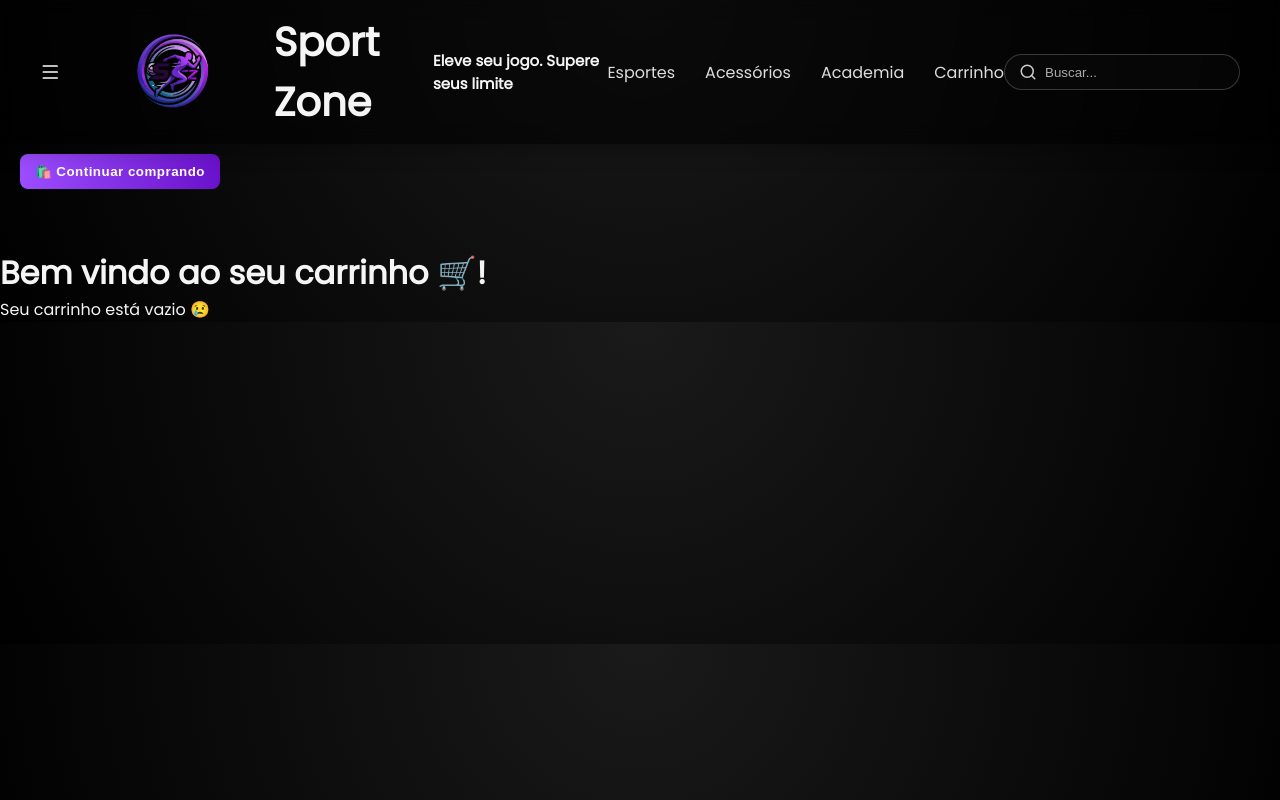
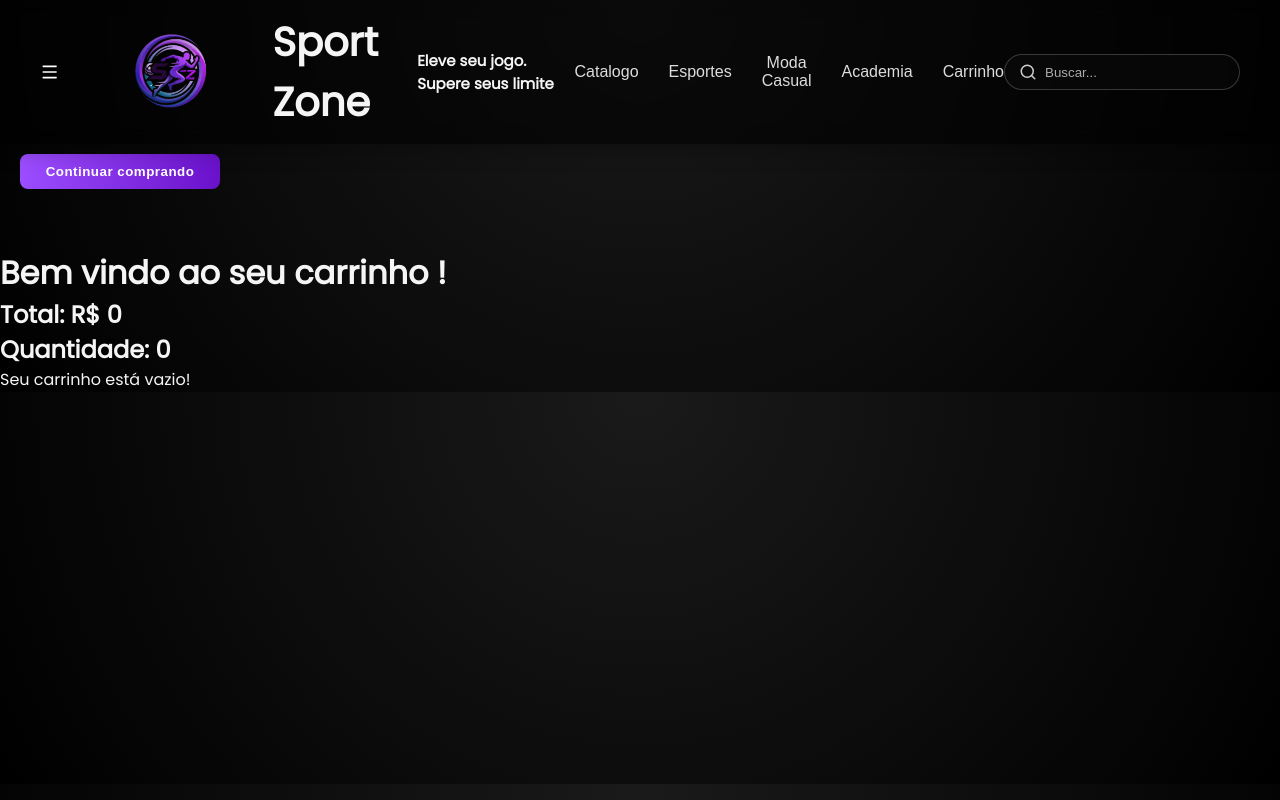
Before and after one commit to castroo999/Sport-Zone, a React (Vite) app in the folder sport/: page /carrinho in a window 1280 px wide. Built offline with nearby package versions, Linux system fonts and the light colour scheme.

Commit message:
Ajustando o carrinho e fazendo animaçao suave no header

```diff
--- a/sport/src/App.jsx
+++ b/sport/src/App.jsx
@@ -45,7 +45,6 @@ function App() {
 
   const limparCarrinho = () => setCarrinho([]);
 
-
   const abrirProduto = (item) => {
     setProdutoSelecionado(item);
     setGeneroSelecionado("");
@@ -70,7 +69,7 @@ function App() {
   const filtrados = todosProdutos.filter(
     (item) =>
       item.title.toLowerCase().includes(busca.toLowerCase()) &&
-      (marcaSelecionada === "" || item.marca === marcaSelecionada)
+      (marcaSelecionada === "" || item.marca === marcaSelecionada),
   );
 
   const limparFiltros = () => {
@@ -124,16 +123,16 @@ function App() {
 
             {!busca && !marcaSelecionada && (
               <>
-                <h1 className="titulo">CATÁLOGO</h1>
+                <h1 className="titulo" id="Catalogo">CATÁLOGO</h1>
 
                 {[
                   { titulo: "OLYMPIKUS", lista: catalogo_corre },
                   { titulo: "ADIDAS", lista: catalogo_adzero },
                   { titulo: "NIKE", lista: catalogo_nike },
                   { titulo: "MIZUNO", lista: catalogo_mizuno },
-                  { titulo: "ACADEMIA", lista: catalogo_variados  },
+                  { titulo: "ACADEMIA", lista: catalogo_variados, id:"Academia" },
                 ].map((secao, index) => (
-                  <div key={index}>
+                  <div key={index} id= {secao.id || ""}>
                     <h1 className="titulo-produtos">{secao.titulo}</h1>
 
                     <div className="lista-cards">
@@ -150,7 +149,6 @@ function App() {
               </>
             )}
 
-
             {produtoSelecionado && (
               <div className="overlay">
                 <div className="modal">
@@ -162,7 +160,6 @@ function App() {
                   <h2>{produtoSelecionado.title}</h2>
                   <p>{produtoSelecionado.category}</p>
                   <p>R$ {produtoSelecionado.price}</p>
-
 
                   {produtoSelecionado.category === "tenis" && (
                     <>
@@ -187,13 +184,10 @@ function App() {
                       </div>
 
                       {!generoSelecionado && (
-                        <p style={{ color: "red" }}>
-                          Selecione um gênero
-                        </p>
+                        <p style={{ color: "red" }}>Selecione um gênero</p>
                       )}
                     </>
                   )}
-
 
                   {produtoSelecionado.tam && (
                     <>
@@ -203,13 +197,9 @@ function App() {
                         {produtoSelecionado.tam.map((tamanho) => (
                           <button
                             key={tamanho}
-                            onClick={() =>
-                              setTamanhoSelecionado(tamanho)
-                            }
+                            onClick={() => setTamanhoSelecionado(tamanho)}
                             className={`tamanho ${
-                              tamanhoSelecionado === tamanho
-                                ? "ativo"
-                                : ""
+                              tamanhoSelecionado === tamanho ? "ativo" : ""
                             }`}
                           >
                             {tamanho}
@@ -218,13 +208,10 @@ function App() {
                       </div>
 
                       {!tamanhoSelecionado && (
-                        <p style={{ color: "red" }}>
-                          Selecione um tamanho
-                        </p>
+                        <p style={{ color: "red" }}>Selecione um tamanho</p>
                       )}
                     </>
                   )}
-
 
                   <button
                     className="add"
@@ -239,10 +226,7 @@ function App() {
                     <ShoppingCart size={14} />
                   </button>
 
-                  <button
-                    className="btn-limpar"
-                    onClick={limparProdutos}
-                  >
+                  <button className="btn-limpar" onClick={limparProdutos}>
                     Fechar
                   </button>
                 </div>
--- a/sport/src/components/CardLoja.jsx
+++ b/sport/src/components/CardLoja.jsx
@@ -11,7 +11,7 @@ export default function Cards({title, price, category, banner,onClick}){
                 <div className="card-info">
                     <h4>{title}</h4>
                     <p>{category}</p>
-                    <p>{price}</p>
+                    <p> R$ {price}</p>
                     <button className='play-button'>
                         <ShoppingCart size={14}/>
                     </button>
--- a/sport/src/components/Header.css
+++ b/sport/src/components/Header.css
@@ -64,19 +64,26 @@
     gap: 30px;
 }
 
-.nav a {
+.nav a,
+.nav button {
     color: #ddd;
     text-decoration: none;
     font-weight: 500;
     position: relative;
     transition: 0.3s;
+    background: none;
+    border: none;
+    cursor: pointer;
+    font-size: 16px;
 }
 
-.nav a:hover {
+.nav a:hover,
+.nav button:hover {
     color: #fff;
 }
 
-.nav a::after {
+.nav a::after,
+.nav button::after {
     content: "";
     position: absolute;
     width: 0%;
@@ -87,7 +94,8 @@
     transition: 0.3s;
 }
 
-.nav a:hover::after {
+.nav a:hover::after,
+.nav button:hover::after {
     width: 100%;
 }
 
@@ -166,3 +174,9 @@
 .itens-botao a:hover {
     color: #9C4DFF;
 }
+
+.ir{
+    background-color: aquamarine;
+    width: 50px;
+    height: 50px;
+}
--- a/sport/src/components/Header.jsx
+++ b/sport/src/components/Header.jsx
@@ -2,10 +2,43 @@ import "./Header.css";
 import { Menu, Search } from "lucide-react";
 import logo from "../assets/logo.png";
 import { useState } from "react";
-import { Link } from "react-router-dom";
+import { Link, useNavigate } from "react-router-dom";
 
-export default function Header({ setBusca}) {
+export default function Header({ setBusca }) {
   const [menuAberto, setMenuAberto] = useState(false);
+
+ const irPara = (id) => {
+  const elemento = document.getElementById(id);
+
+  if (!elemento) return;
+
+  const target = elemento.offsetTop - 100;
+  const start = window.scrollY;
+  const duration = 1200;
+  let startTime = null;
+
+  function animateScroll(currentTime) {
+    if (!startTime) startTime = currentTime;
+
+    const timeElapsed = currentTime - startTime;
+    const progress = timeElapsed / duration;
+
+
+    const ease = progress < 0.5
+      ? 2 * progress * progress
+      : 1 - Math.pow(-2 * progress + 2, 2) / 2;
+
+    window.scrollTo(0, start + (target - start) * ease);
+
+    if (timeElapsed < duration) {
+      requestAnimationFrame(animateScroll);
+    }
+  }
+
+  requestAnimationFrame(animateScroll);
+};
+
+  const navegar = useNavigate();
 
   return (
     <header className="header">
@@ -18,22 +51,14 @@ export default function Header({ setBusca}) {
 
         {menuAberto && (
           <div className={`itens-botao ${menuAberto ? "ativo" : ""}`}>
-            <Link to="/" onClick={() => setMenuAberto(false)}>
-              Esportes
-            </Link>
-            <Link to="/" onClick={() => setMenuAberto(false)}>
-              Acessórios
-            </Link>
-            <Link to="/" onClick={() => setMenuAberto(false)}>
-              Academia
-            </Link>
+            <button onClick={() => irPara("Academia")}>Academia</button>
+            <button onClick={() => irPara("Moda Casual")}>Moda Casual</button>
+            <button onClick={() => irPara("Esportes")}>Esportes</button>
             <Link to="/carrinho" onClick={() => setMenuAberto(false)}>
               Carrinho
             </Link>
           </div>
         )}
-
-
 
         <div className="logo">
           <img src={logo} alt="logo" />
@@ -43,10 +68,11 @@ export default function Header({ setBusca}) {
       </div>
 
       <nav className="nav">
-        <Link to="/">Esportes</Link>
-        <Link to="/">Acessórios</Link>
-        <Link to="/">Academia </Link>
-        <Link to="/carrinho">Carrinho</Link>
+        <button onClick={() => irPara("Catalogo")}>Catalogo</button>
+        <button onClick={() => irPara("Esportes")}>Esportes</button>
+        <button onClick={() => irPara("Moda Casual")}>Moda Casual</button>
+        <button onClick={() => irPara("Academia")}>Academia</button>
+        <button onClick={() => navegar("/carrinho")}>Carrinho</button>
       </nav>
 
       <div className="right">
--- a/sport/src/data.js/node.js
+++ b/sport/src/data.js/node.js
@@ -6,12 +6,12 @@ import corre_supra from '../assets/corre_supra.webp'
 import cinquenta from '../assets/cinquenta.webp'
 
 export const catalogo_corre = [
-    { id: 1, title: "Corre 4 (Laranja)", price: "599,99", category: "Tênis", tam: ["41"], genero: "masculino",marca: "Olympikus", banner: laranja },
-    { id: 2, title: "Corre 4 (Bege)", price: "599,99", category: "Tênis", marca: "Olympikus", banner: bege },
-    { id: 3, title: "Corre 4 (Branco e Laranja)", price: "599,99", category: "Tênis", marca: "Olympikus", banner: duplo },
-    { id: 4, title: "Corre 4 (Azul)", price: "599,99", category: "Tênis", marca: "Olympikus", banner: azul },
-    { id: 5, title: "Corre 4 Supra", price: "599,99", category: "Tênis", marca: "Olympikus", banner: corre_supra },
-    { id: 6, title: "Corre 4 (50 anos)", price: "599,99", category: "Tênis", marca: "Olympikus", banner: cinquenta }
+    { id: 1, title: "Corre 4 (Laranja)", price: 599.99, category: "Tênis", tam: ["41"], genero: "masculino", marca: "Olympikus", banner: laranja },
+    { id: 2, title: "Corre 4 (Bege)", price: 599.99, category: "Tênis", tam: ["30"], marca: "Olympikus", banner: bege },
+    { id: 3, title: "Corre 4 (Branco e Laranja)", price: 599.99, category: "Tênis", marca: "Olympikus", banner: duplo },
+    { id: 4, title: "Corre 4 (Azul)", price: 599.99, category: "Tênis", marca: "Olympikus", banner: azul },
+    { id: 5, title: "Corre 4 Supra", price: 599.99, category: "Tênis", marca: "Olympikus", banner: corre_supra },
+    { id: 6, title: "Corre 4 (50 anos)", price: 599.99, category: "Tênis", marca: "Olympikus", banner: cinquenta }
 ]
 
 import adzero from '../assets/adzero.webp'
@@ -23,12 +23,12 @@ import drive_branco from '../assets/drive_branco.webp'
 
 
 export const catalogo_adzero = [
-    { id: 1, title: "Adzero evo sl (Preto)", price: "1100,00", category: "Tênis", marca: "Adidas", banner: adzero },
-    { id: 2, title: "Adzero evo sl (Branco)", price: "1100,00", category: "Tênis", marca: "Adidas", banner: adzero_branco },
-    { id: 3, title: "Adzero drive (Azul)", price: "1000,00", category: "Tênis", marca: "Adidas", banner: drive_azul },
-    { id: 4, title: "Adzero drive (Branco)", price: "1000,00", category: "Tênis", marca: "Adidas", banner: drive_branco },
-    { id: 5, title: "Adzero drive rc", price: "1000,00", category: "Tênis", marca: "Adidas", banner: drive_rc },
-    { id: 6, title: "Adzero maratona rio", price: "1300,00", category: "Tênis", marca: "Adidas", banner: rio },
+    { id: 1, title: "Adzero evo sl (Preto)", price: 1100.00, category: "Tênis", marca: "Adidas", banner: adzero },
+    { id: 2, title: "Adzero evo sl (Branco)", price: 1100.00, category: "Tênis", marca: "Adidas", banner: adzero_branco },
+    { id: 3, title: "Adzero drive (Azul)", price: 1100.00, category: "Tênis", marca: "Adidas", banner: drive_azul },
+    { id: 4, title: "Adzero drive (Branco)", price: 1000.00, category: "Tênis", marca: "Adidas", banner: drive_branco },
+    { id: 5, title: "Adzero drive rc", price: 1000.00, category: "Tênis", marca: "Adidas", banner: drive_rc },
+    { id: 6, title: "Adzero maratona rio", price: 1300.00, category: "Tênis", marca: "Adidas", banner: rio },
 ]
 
 import nike_corrida from '../assets/nike_corrida.webp'
@@ -39,12 +39,12 @@ import nike_journey from '../assets/nike_journey.webp'
 import nike_revolution from '../assets/nike_revolution.webp'
 
 export const catalogo_nike = [
-    { id: 1, title: "Nike Metcon", price: "750,00", category: "Tênis", marca: "Nike", banner: nike_corrida },
-    { id: 2, title: "Nike ZoomX Vaporfly", price: "1199,99", category: "Tênis", marca: "Nike", banner: nike_zoomX },
-    { id: 3, title: "Nike Zoom Fly", price: "849,99", category: "Tênis", marca: "Nike", banner: nike_fly },
-    { id: 4, title: "Nike Pegasus", price: "500,00", category: "Tênis", marca: "Nike", banner: nike_revolution },
-    { id: 5, title: "Nike Infinity Run", price: "700,00", category: "Tênis", marca: "Nike", banner: nike_journey },
-    { id: 6, title: "Nike Downshifter", price: "600,00", category: "Tênis", marca: "Nike", banner: nike_donwshifter },
+    { id: 1, title: "Nike Metcon", price: 750.00, category: "Tênis", marca: "Nike", banner: nike_corrida },
+    { id: 2, title: "Nike ZoomX Vaporfly", price: 1199.99, category: "Tênis", marca: "Nike", banner: nike_zoomX },
+    { id: 3, title: "Nike Zoom Fly", price: 849.99, category: "Tênis", marca: "Nike", banner: nike_fly },
+    { id: 4, title: "Nike Pegasus", price: 500.00, category: "Tênis", marca: "Nike", banner: nike_revolution },
+    { id: 5, title: "Nike Infinity Run", price: 700.00, category: "Tênis", marca: "Nike", banner: nike_journey },
+    { id: 6, title: "Nike Downshifter", price: 600.00, category: "Tênis", marca: "Nike", banner: nike_donwshifter },
 ]
 
 import base_prrime from '../assets/base_prime.webp'
@@ -55,12 +55,12 @@ import aura from '../assets/aura.webp'
 import space from '../assets/space.webp'
 
 export const catalogo_mizuno = [
-    { id: 1, title: "Mizuno Base Prime", price: "600,00", category: "Tênis", marca: "Mizuno", banner: base_prrime },
-    { id: 2, title: " Mizuno Base Prime (Verde agua)", price: "600,00", category: "Tênis", marca: "Mizuno", banner: prime_verde },
-    { id: 3, title: "Mizuno Wave Creation 26", price: "600,00", category: "Tênis", marca: "Mizuno", banner: wave },
-    { id: 4, title: "Mizuno Victory", price: "600,00", category: "Tênis", marca: "Mizuno", banner: victory },
-    { id: 5, title: "Mizuno Neo Aura", price: "600,00", category: "Tênis", marca: "Mizuno", banner: aura },
-    { id: 6, title: "Mizuno Space 5", price: "600,00", category: "Tênis", marca: "Mizuno", banner: space },
+    { id: 1, title: "Mizuno Base Prime", price: 600.00, category: "Tênis", marca: "Mizuno", banner: base_prrime },
+    { id: 2, title: " Mizuno Base Prime (Verde agua)", price: 600.00, category: "Tênis", marca: "Mizuno", banner: prime_verde },
+    { id: 3, title: "Mizuno Wave Creation 26", price: 600.00, category: "Tênis", marca: "Mizuno", banner: wave },
+    { id: 4, title: "Mizuno Victory", price: 600.00, category: "Tênis", marca: "Mizuno", banner: victory },
+    { id: 5, title: "Mizuno Neo Aura", price: 600.00, category: "Tênis", marca: "Mizuno", banner: aura },
+    { id: 6, title: "Mizuno Space 5", price: 600.00, category: "Tênis", marca: "Mizuno", banner: space },
 ]
 
 import bands from '../assets/bands.webp'
@@ -71,11 +71,9 @@ import barra from '../assets/barra.webp'
 
 
 export const catalogo_variados = [
-    { id: 1, title: "Elastico", price: "R$ 90,72", category: "Academia", marca: "Mizuno", banner: bands},
-    { id: 1, title: "Par Halteres 10kg", price: "R$ 449,10", category: "Academia", marca: "Mizuno", banner: dezkg },
-    { id: 1, title: "Expositor de Halteres", price: "R$ 291,28", category: "Academia", marca: "Mizuno", banner: repositor },
-    { id: 1, title: "Par de Halteres Emborrachado 3kg", price: "R$ 149,90", category: "Academia", marca: "Mizuno", banner: treskg },
-    { id: 1, title: "Barra W Com Ponteira Olímpica", price: "R$ 149,90", category: "Academia", marca: "Mizuno", banner: barra },
-
-
+    { id: 1, title: "Elastico", price: 90.72, category: "Academia", marca: "Mizuno", banner: bands },
+    { id: 2, title: "Par Halteres 10kg", price: 449.10, category: "Academia", marca: "Mizuno", banner: dezkg },
+    { id: 3, title: "Expositor de Halteres", price: 291.28, category: "Academia", marca: "Mizuno", banner: repositor },
+    { id: 4, title: "Par de Halteres Emborrachado 3kg", price: 149.90, category: "Academia", marca: "Mizuno", banner: treskg },
+    { id: 5, title: "Barra W Com Ponteira Olímpica", price: 149.90, category: "Academia", marca: "Mizuno", banner: barra },
 ]
--- a/sport/src/index.css
+++ b/sport/src/index.css
@@ -2,6 +2,10 @@
   margin: 0;
   padding: 0;
   box-sizing: border-box;
+}
+
+html{
+  scroll-behavior: smooth;
 }
 
 body{
--- a/sport/src/pages/Carrinho.jsx
+++ b/sport/src/pages/Carrinho.jsx
@@ -7,22 +7,28 @@ export default function Carrinho({ carrinho, removerItem, limparCarrinho }) {
   const [mensagem, setMensagem] = useState("");
 
   const finalizarCompra = () => {
+    setMensagem(
+      ` Compra realizada com sucesso! O valor da sua compra foi de: R$ ${total}`,
+    );
     limparCarrinho();
-    setMensagem("✅ Compra realizada com sucesso!");
   };
+
+  const total = carrinho.reduce((soma, item) => soma + item.price, 0);
+  const quant = carrinho.length;
 
   return (
     <div className="carrinho">
       <button className="btn-voltar" onClick={() => navegar("/")}>
-        🛍️ Continuar comprando
+        Continuar comprando
       </button>
 
-      <h1>Bem vindo ao seu carrinho 🛒!</h1>
+      <h1>Bem vindo ao seu carrinho !</h1>
 
       {mensagem && <p className="sucesso">{mensagem}</p>}
-
+      <h2>Total: R$ {total}</h2>
+      <h2>Quantidade: {quant}</h2>
       {carrinho.length === 0 ? (
-        <p className="p">Seu carrinho está vazio 😢</p>
+        <p className="p">Seu carrinho está vazio! </p>
       ) : (
         <>
           <div className="lista-carrinho">
@@ -34,7 +40,9 @@ export default function Carrinho({ carrinho, removerItem, limparCarrinho }) {
               </div>
             ))}
           </div>
-
+          <button className="limpar" onClick={limparCarrinho}>
+            Limpar carrinho
+          </button>
           <button className="finalizar" onClick={finalizarCompra}>
             Finalizar compra
           </button>
```
Also changed, not shown: sport/src/pages/Carrinho.css (+18 -0 lines).
